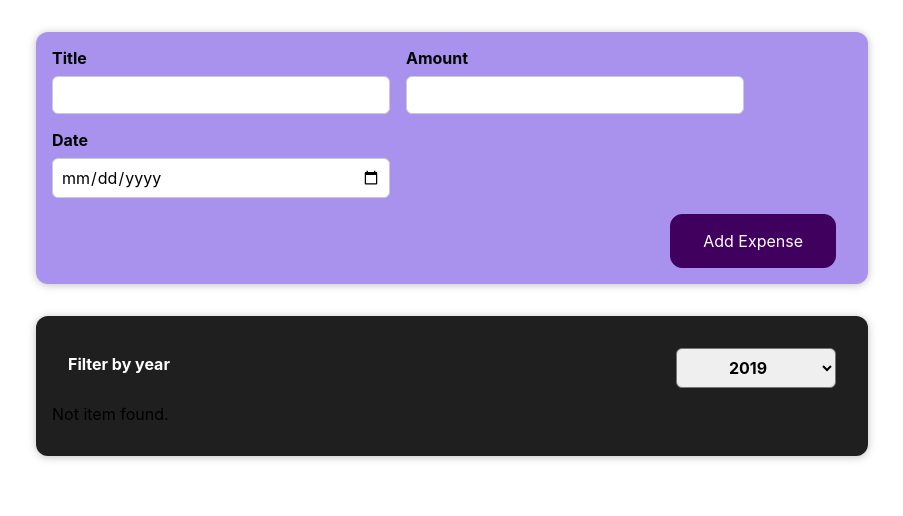
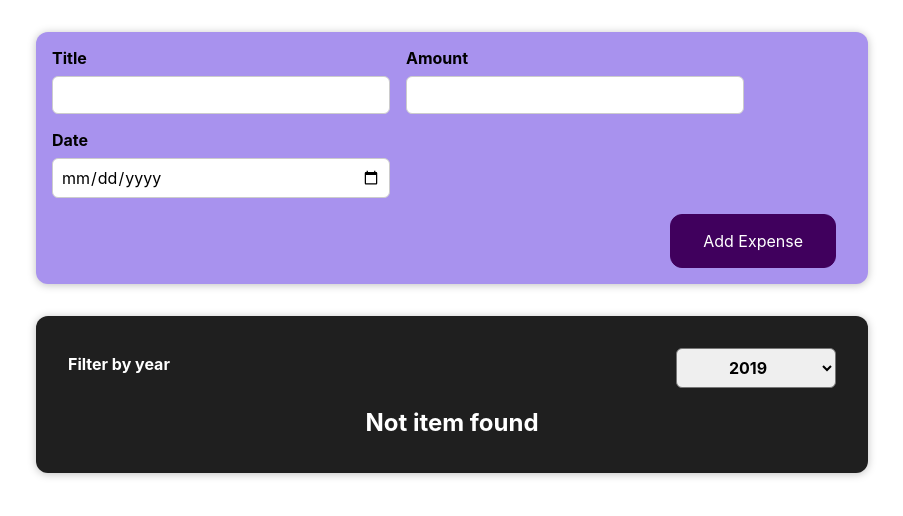
Before and after one commit to alex197925/react-tutorial, a React (Create React App) app in the folder tutorial-app/: page / in a window 1280 px wide. Shown: the top 516 px of the page, without its empty margins (188-1091 px from the left). Built offline with nearby package versions, Linux system fonts and the light colour scheme.

Commit message:
Created ExpensesList component,map expenses list items, cheking if item exist,if not show Not item found message

```diff
--- a/tutorial-app/src/components/Expenses/Expenses.js
+++ b/tutorial-app/src/components/Expenses/Expenses.js
@@ -1,8 +1,10 @@
-import ExpenseItem from "./ExpenseItem";
+
 import "./Expenses.css";
 import Card from "../UI/Card";
 import ExpensesFilter from "../ExpensesFilter";
 import {useState} from "react";
+import expensesList from "./ExpensesList";
+import ExpensesList from "./ExpensesList";
 
 
 const Expenses = (props) => {
@@ -14,7 +16,7 @@ const Expenses = (props) => {
     const filterChangeHandler = (selectedYear) => {
         setYear(selectedYear);
         // console.log("Expenses.js");
-        console.log(selectedYear);
+        // console.log(selectedYear);
     }
 
     // Selected all items,
@@ -25,18 +27,6 @@ const Expenses = (props) => {
     // console.log(filteredExpenses);
 
 
-    // Conditional Content Output. Check, if expenses not found display "Not item found" message
-    let expensesContent = <p>Not item found.</p>
-    if (filteredExpenses.length > 0) {
-        expensesContent = filteredExpenses.map((expense) =>
-                <ExpenseItem
-                    title={expense.title}
-                    date={expense.date}
-                    amount={expense.amount}
-                    key={expense.id}
-                />
-        )
-    }
 
     return (
         <div>
@@ -44,7 +34,7 @@ const Expenses = (props) => {
                 <ExpensesFilter
                     selected={year}
                     onselectYear={filterChangeHandler}/>
-                {expensesContent}
+               <ExpensesList items={filteredExpenses}/>
             </Card>
         </div>
     );
--- /dev/null
+++ b/tutorial-app/src/components/Expenses/ExpensesList.css
@@ -0,0 +1,9 @@
+.expenses-list {
+    list-style: none;
+    padding: 0;
+}
+
+.expenses-list__fallback {
+    color: white;
+    text-align: center;
+}
--- /dev/null
+++ b/tutorial-app/src/components/Expenses/ExpensesList.js
@@ -0,0 +1,25 @@
+import React from 'react';
+import './ExpensesList.css';
+import ExpenseItem from "./ExpenseItem";
+
+function ExpensesList(props) {
+    // Conditional Content Output. Check, if expenses not found display "Not item found" message
+  if (props.items.length === 0) {
+      return <h2 className="expenses-list__fallback">Not item found</h2>
+  }
+
+    return (
+        <ul className="expenses-list">
+            {props.items.map((expense) =>
+                <ExpenseItem
+                    title={expense.title}
+                    date={expense.date}
+                    amount={expense.amount}
+                    key={expense.id}
+                />)
+            };
+        < /ul>
+    )
+}
+
+export default ExpensesList;
```
